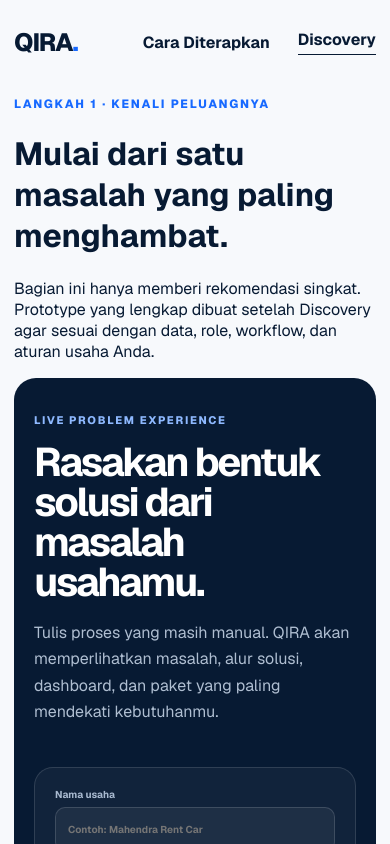
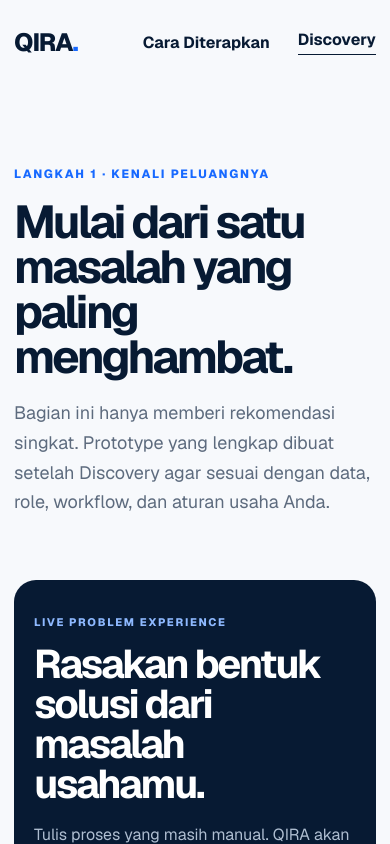
Before and after one commit to fransiskusmahendra/qira-platform, a Next.js app in the folder apps/public-web/: page /coba-masalah in a window 390 px wide. Shown: the top 844 px of the page. Built offline with nearby package versions, Linux system fonts and the light colour scheme.

Commit message:
simplify sales journey: apps/public-web/app/styles.css

```diff
--- a/apps/public-web/app/styles.css
+++ b/apps/public-web/app/styles.css
@@ -53,6 +53,7 @@ a { color: inherit; text-decoration: none; }
 .footer { min-height: 140px; display: flex; align-items: center; justify-content: space-between; color: var(--muted); font-size: 13px; }
 .notFound { min-height: 100vh; display: flex; flex-direction: column; justify-content: center; align-items: flex-start; }
 .notFound h1 { font-size: clamp(42px, 7vw, 82px); letter-spacing: -.055em; }
+.simpleHero{min-height:620px;padding:100px 0;display:flex;flex-direction:column;align-items:flex-start;justify-content:center}.simpleHero h1{max-width:1000px;margin:24px 0;font-size:clamp(52px,8vw,98px);line-height:.96;letter-spacing:-.065em}.simpleHero h1 em{color:var(--blue);font-style:normal}.simpleHero>p{max-width:760px;margin:0 0 34px;color:var(--muted);font-size:20px;line-height:1.6}.entryGrid{display:grid;grid-template-columns:repeat(3,1fr);gap:16px;padding-bottom:110px}.entryGrid>a{min-height:250px;padding:30px;border:1px solid var(--line);border-radius:22px;background:white}.entryGrid span{color:var(--blue);font-family:var(--font-geist-mono),monospace;font-size:12px}.entryGrid h2{margin:55px 0 10px;font-size:28px}.entryGrid p{color:var(--muted);line-height:1.55}.simpleProcess{margin-bottom:80px;padding:clamp(35px,6vw,70px);border-radius:28px;background:var(--ink);color:white}.simpleProcess h2{max-width:900px;margin:15px 0;font-size:clamp(34px,5vw,60px);line-height:1.05;letter-spacing:-.045em}.simpleProcess>p:not(.kicker){max-width:720px;color:#afbed0;line-height:1.65}.simpleProcess>a{margin-top:20px}.subpageIntro{padding:100px 0 70px}.subpageIntro h1{max-width:970px;margin:18px 0;font-size:clamp(46px,7vw,82px);line-height:.98;letter-spacing:-.06em}.subpageIntro>p:last-child{max-width:760px;color:var(--muted);font-size:18px;line-height:1.65}
 @media (max-width: 760px) {
   .shell { width: min(100% - 28px, 1160px); }
   .hero { min-height: auto; padding-block: 100px 80px; }
@@ -66,6 +67,7 @@ a { color: inherit; text-decoration: none; }
   .processGrid > div { border-bottom: 1px solid var(--line); padding-bottom: 28px; }
   .closing { padding: 38px 26px; border-radius: 20px; }
   .footer { align-items: flex-start; justify-content: center; flex-direction: column; gap: 8px; }
+  .entryGrid { grid-template-columns:1fr; }.simpleHero{min-height:auto;padding:90px 0}.subpageIntro{padding:70px 0 45px}
 }
 @media (min-width: 761px) and (max-width: 1050px) { .processGrid { grid-template-columns: repeat(2, 1fr); } }
 @media (prefers-reduced-motion: reduce) { html { scroll-behavior: auto; } *, *::before, *::after { animation-duration: .01ms !important; animation-iteration-count: 1 !important; transition-duration: .01ms !important; } }
```
